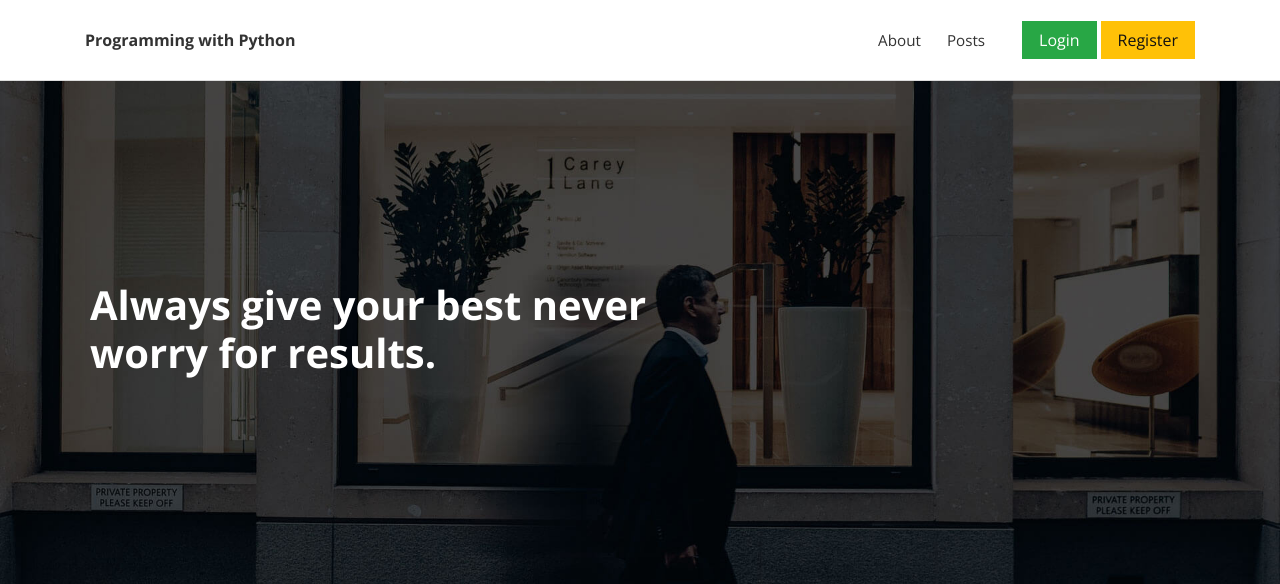
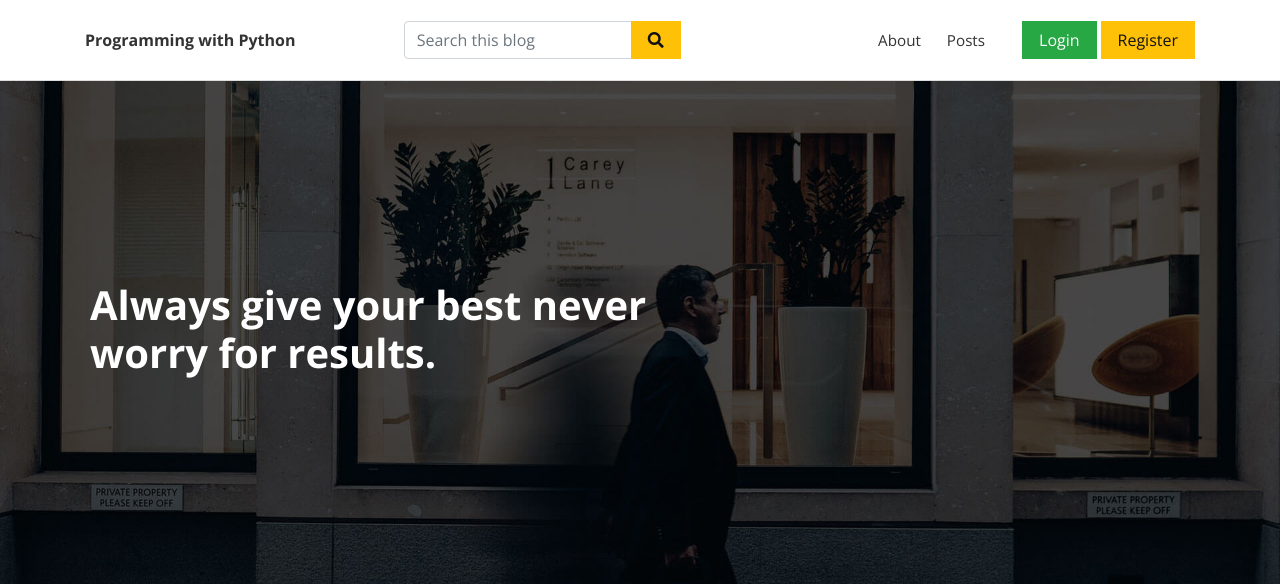
Before and after one commit to ahmettalha0/tkblog, a Flask app: page / in a window 1280 px wide. Shown: the top 584 px of the page. Run offline with Flask 2, Linux system fonts and the light colour scheme; data that the repository does not hold is empty; some libraries are stand-ins or nearby versions.

Commit message:
Search module has been included in the project.

```diff
--- a/app.py
+++ b/app.py
@@ -225,5 +225,24 @@ def logout():
     flash(message="You logged out successfully, we wait again.", category="success")
     return redirect(url_for("index"))
 
+# search
+
+@app.route('/search', methods=["GET","POST"])
+def search():
+    if request.method == "GET":
+       return render_template("search.html")
+    else:
+        search_key = request.form.get("search-key")
+        cursor = mysql.connection.cursor()
+        search_query = "Select * From articles where title LIKE '%" + search_key + "%' or content LIKE '%" + search_key + "%' "
+        result = cursor.execute(search_query)
+        if result > 0:
+            articles = cursor.fetchall()
+            flash(message= "Showing results for " + search_key, category="success")
+            return render_template("articles.html", articles = articles)
+        else:
+            flash(message="There is no article related to the content you are looking for.", category="secondary")
+            return render_template("search.html")
+
 if __name__ == '__main__':
     app.run(debug=True)
--- a/static/css/custom.css
+++ b/static/css/custom.css
@@ -2,7 +2,3 @@
 .ck-editor__editable {
     min-height: 350px;
 }
-
-.img-responsive{
-    background-image: url(/static/img/default.png);
-}
--- a/templates/includes/navbar.html
+++ b/templates/includes/navbar.html
@@ -23,7 +23,11 @@
           </div>
 
           <div id="navbarcollapse" class="collapse navbar-collapse">
+            <ul class="navbar-nav ml-auto mr-auto">
+              <li class="nav-item ">{% include "includes/searchbar.html" %}</li>
+            </ul>
             <ul class="navbar-nav ml-auto">
+
               <li class="nav-item"><a href="/about" class="nav-link">About</a>
               </li>
               <li class="nav-item"><a href="/articles" class="nav-link">Posts</a>
--- /dev/null
+++ b/templates/includes/searchbar.html
@@ -0,0 +1,10 @@
+<form action="/search" method="post">
+  <div class="input-group">
+    <input type="text" name="search-key" class="form-control" placeholder="Search this blog" />
+    <div class="input-group-append">
+      <button class="btn btn-warning" type="submit">
+        <i class="fa fa-search"></i>
+      </button>
+    </div>
+  </div>
+</form>
```
Also changed, not shown: templates/search.html (added, +9 -0 lines).
